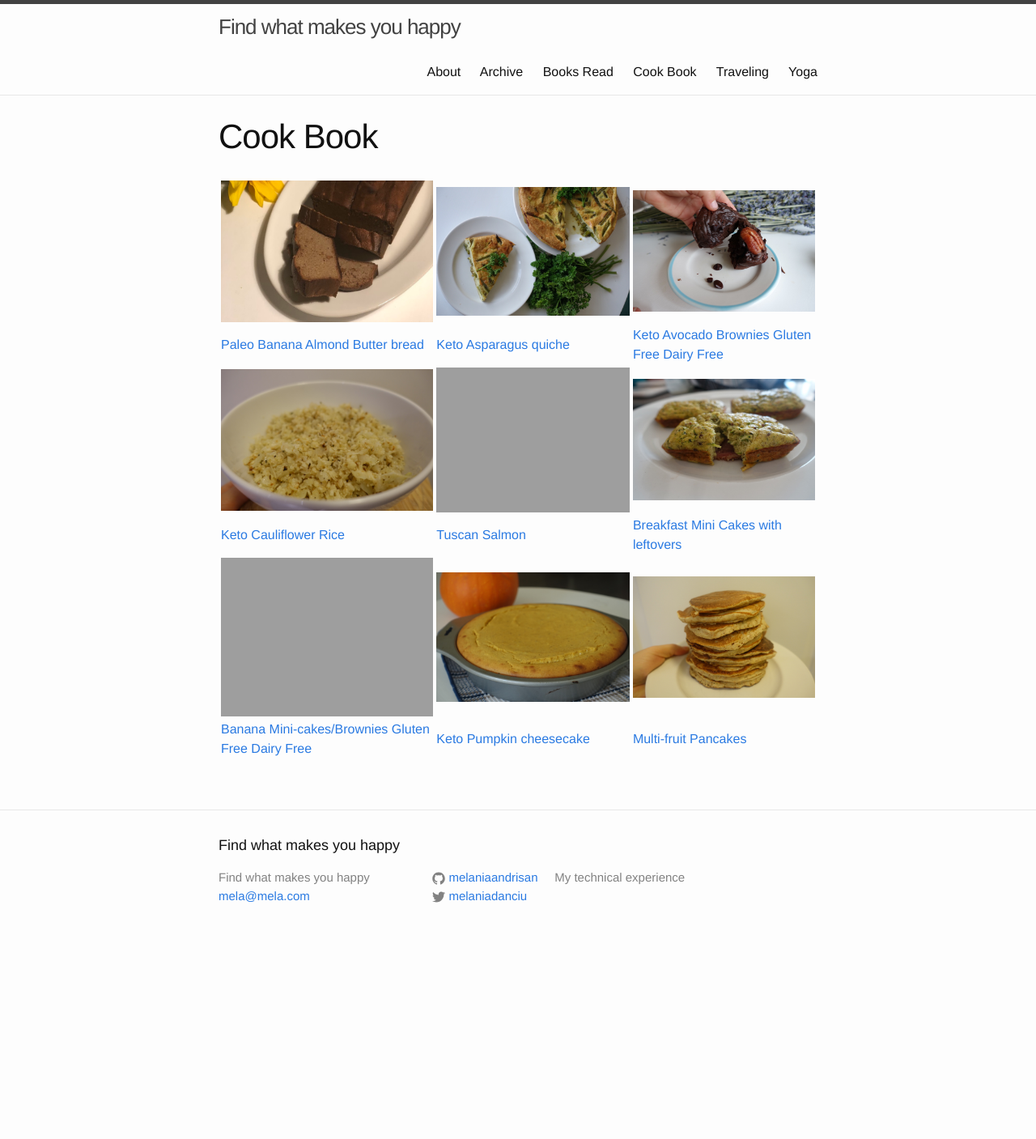
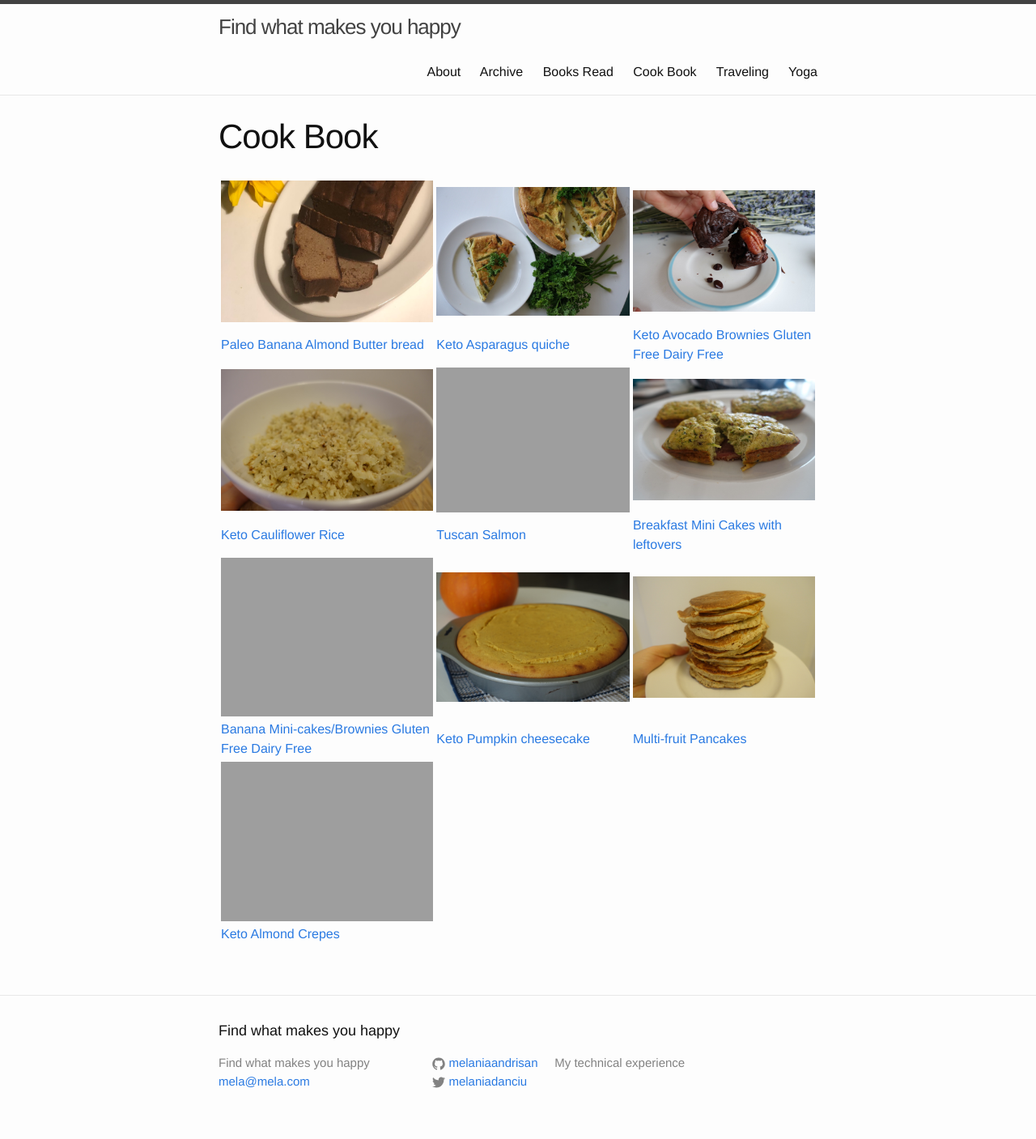
Before and after one commit to melaniaandrisan/melaniaandrisan.github.io, a Jekyll site: the page built from food_history.md, in a window 1280 px wide. Shown: the whole page at 81% size. Built offline with Jekyll 4.4.1, drawn with Linux system fonts in a browser that asks for light colours; comment, search, counter and statistics services are not loaded; before the commit the page ends 1178 px from its top, so only the background shows below that.

Commit message:
update food

```diff
--- a/food_history.md
+++ b/food_history.md
@@ -72,4 +72,26 @@ permalink: /foodhistory/
     <a href="http://mela.ro/food/2018/10/10/multifruit-pancakes/">Multi-fruit Pancakes</a>
     </td>
   </tr>
+  <tr>
+    <td width="(100/3)%">
+        <img src="{{ site.url }}/assets/banana_mini_cakes/main.JPG" alt="Keto Almond Crepes"/>
+    </td>
+    <td width="(100/3)%">
+    <img style="display:none;"/>
+    </td>
+    <td width="(100/3)%">
+    <img style="display:none;"/>
+    </td>
+  </tr>
+  <tr>
+    <td width="(100/3)%">
+        <a href="http://mela.ro/food/2018/10/06/Banana-Mini-Cake/">Keto Almond Crepes</a>
+    </td>
+    <td width="(100/3)%">
+    <a href="" style="display:none;"></a>
+    </td>
+    <td width="(100/3)%">
+    <a href="" style="display:none;"></a>
+    </td>
+  </tr>
 </table>
```
Also changed, not shown: _posts/food/2018-10-08-keto-almond-crepes.md (+1 -1 lines).
